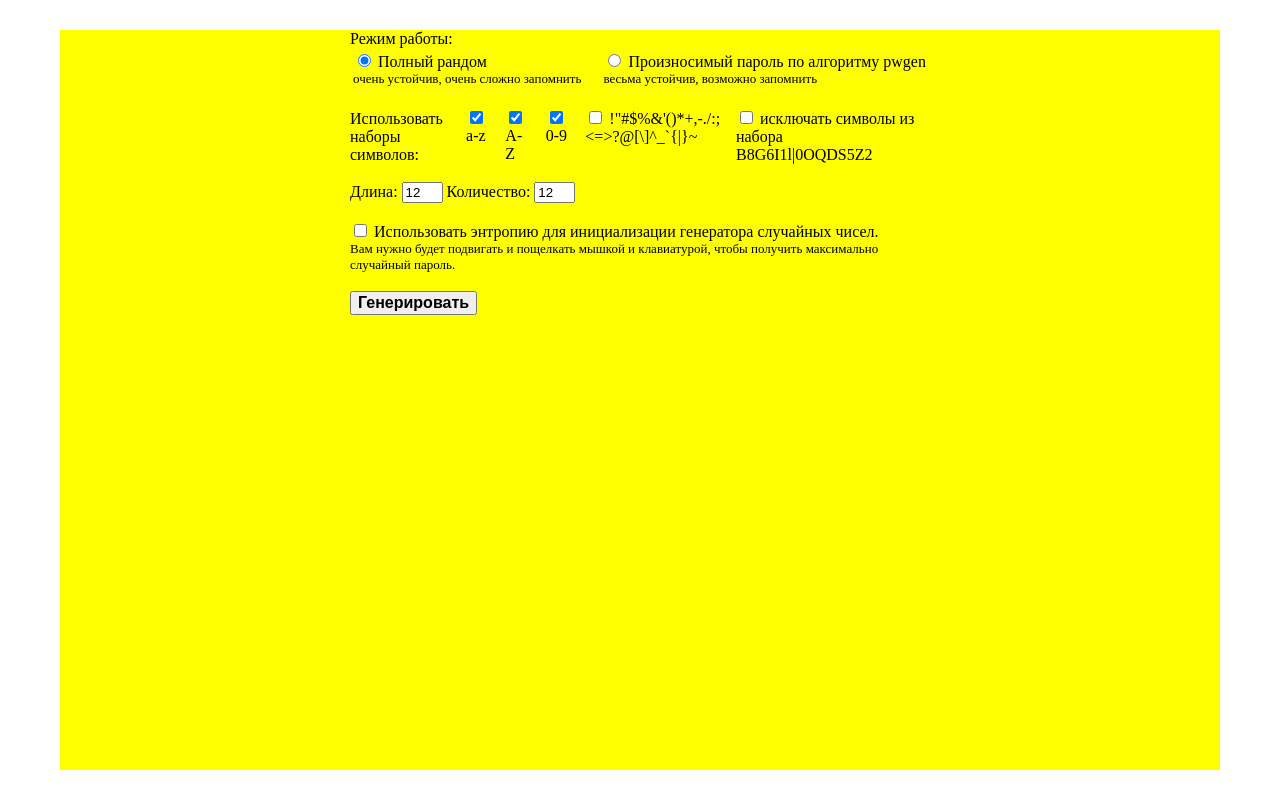
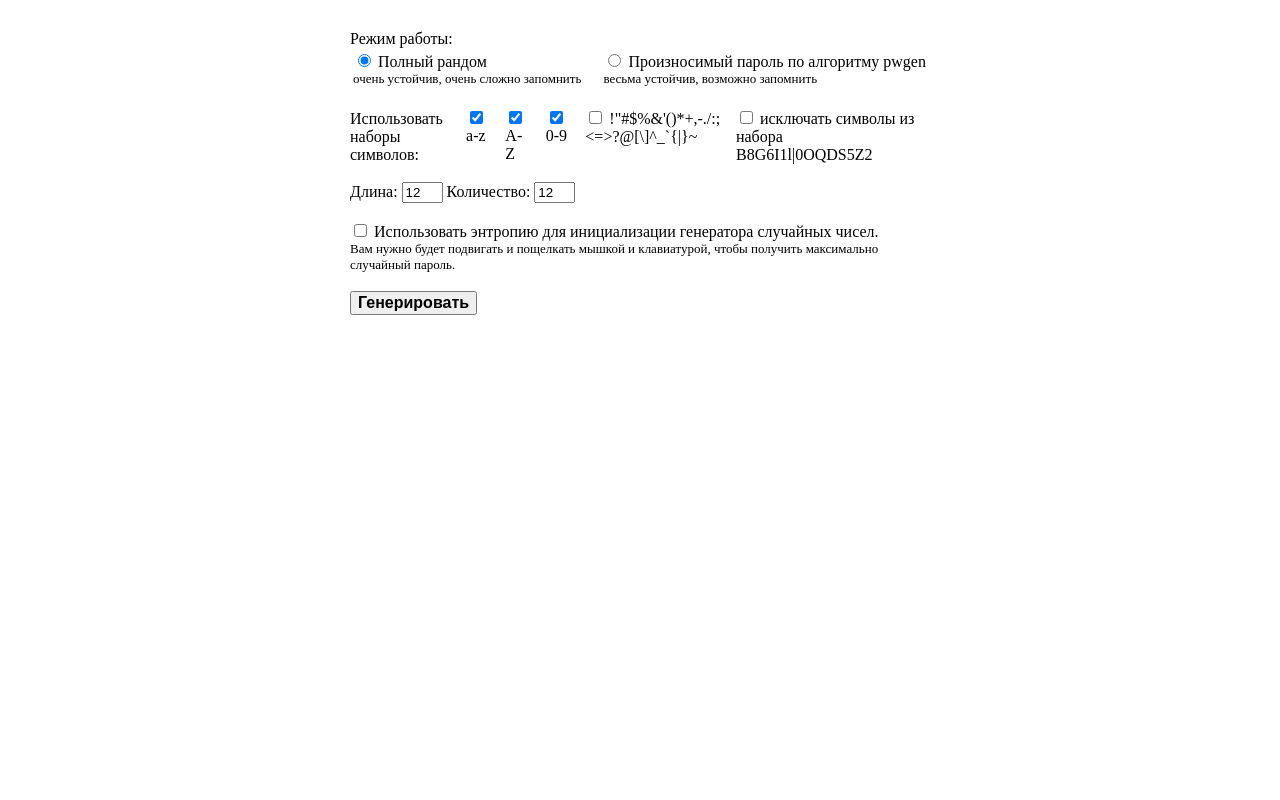
Before and after one commit to wavedocs/pasgen.github.io, a plain HTML site: page index.html in a window 1280 px wide. Drawn offline with Linux system fonts and the light colour scheme.

Commit message:
no message

```diff
--- a/style.css
+++ b/style.css
@@ -50,5 +50,4 @@
     left: 60px;
     right: 60px;
     bottom: 30px;
-    background: yellow;
 }
```
